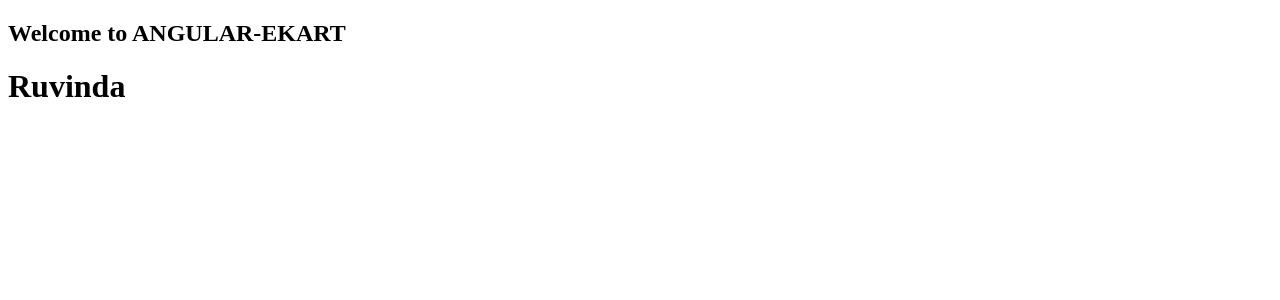
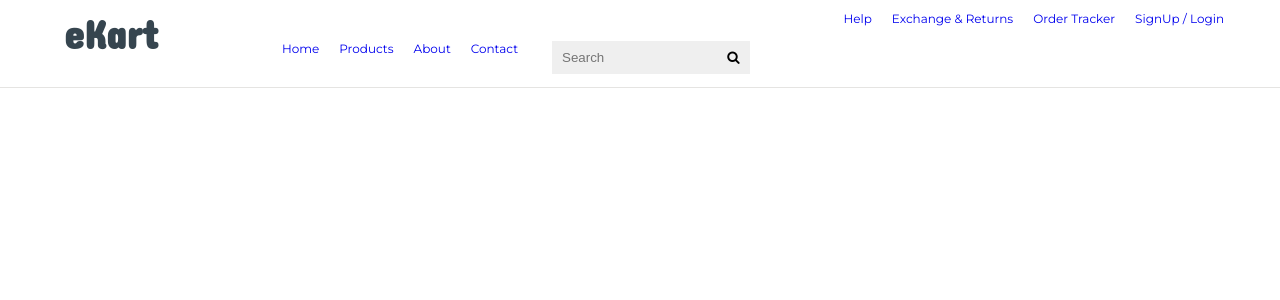
Before and after one commit to ruvindalakmal/ANGULAR-EKART, an Angular app: page / in a window 1280 px wide. Shown: the top 300 px of the page. Built offline with nearby package versions, Linux system fonts and the light colour scheme.

Commit message:
leran how to add local and global CSS

```diff
--- a/src/app/app.component.html
+++ b/src/app/app.component.html
@@ -1,3 +1 @@
-<h2>Welcome to {{title}}</h2>
-
 <app-header></app-header>
--- /dev/null
+++ b/src/app/header/header.component.css
@@ -0,0 +1,73 @@
+.ekart--header{
+  width: 100%;
+  height: 11vh;
+  display:flex;
+  flex-wrap: wrap;
+  border-bottom: #E5E4E2 1.5px solid;
+}
+
+.ekart-logo{
+  padding: 1.2vh 8vh;
+  font-size: 40px;
+  font-weight: bold;
+  color: #36454F;
+  font-family: 'Concert One', cursive;
+  width:20%;
+}
+.ekart--header--nav{
+  width: 80%;
+  padding: 1vh 2vh;
+  font-size: 12px;
+}
+.ekart--top--bar{
+  width:auto;
+  text-align: right;
+  padding-top: 3px;
+  padding-bottom: 15px;
+  padding-right: 30px;
+}
+/*.ekart-menu{*/
+/*  padding-top: 2vh;*/
+/*  padding: 1vh 1vh;*/
+/*  color: #36454F;*/
+/*  font-family: 'Roboto', sans-serif;*/
+/*  font-weight:normal;*/
+/*  font-size: 16px;*/
+/*  width:70%;*/
+/*  text-align: center;*/
+/*}*/
+.ekart--bottom--bar{
+  display: flex;
+}
+.ekart--search--bar{
+  padding: 0 3vh;
+}
+.ekart--search--box{
+  width: 170px;
+  height: 33px;
+  border: none;
+  background-color: #efefef;
+  padding: 2px 10px;
+}
+a{
+  text-decoration: none;
+  padding: 0 10px;
+}
+.ekart--search--btn{
+  width: 33px;
+  height: 33px;
+  border: none;
+  background-color: #efefef;
+  margin-left: -5px;
+}
+
+.btn{
+  padding: 15px 25px;
+  border: none;
+  margin: 10px 0px;
+}
+
+/*.btn-primary{*/
+/*  background-color: #28282B;*/
+/*  color: white;*/
+/*}*/
--- a/src/app/header/header.component.html
+++ b/src/app/header/header.component.html
@@ -1 +1,29 @@
-<h1>Ruvinda</h1>
+<div class="ekart--header">
+  <div class="ekart-logo">
+    <!-- <img src="images/logo.jpeg"> -->
+    eKart
+  </div>
+  <div class="ekart--header--nav">
+    <div class="ekart--top--bar">
+      <a href="#">Help</a>
+      <a href="#">Exchange & Returns</a>
+      <a href="#">Order Tracker</a>
+      <a href="#">SignUp / Login</a>
+    </div>
+    <div class="ekart--bottom--bar">
+      <div class="ekart-menu">
+        <a href="#">Home</a>
+        <a href="#">Products</a>
+        <a href="#">About</a>
+        <a href="#">Contact</a>
+      </div>
+      <div class="ekart--search--bar">
+        <input type="text" class="ekart--search--box" placeholder="Search">
+        <button class="ekart--search--btn">
+          <i class="fa fa fa-search" aria-hidden="true"></i>
+        </button>
+      </div>
+    </div>
+
+  </div>
+</div>
--- a/src/app/header/header.component.ts
+++ b/src/app/header/header.component.ts
@@ -4,6 +4,7 @@
   standalone: true,
   selector: 'app-header',
   templateUrl: './header.component.html',
+  styleUrl: './header.component.css'
 })
 export class HeaderComponent{
 
--- a/src/styles.css
+++ b/src/styles.css
@@ -1 +1,12 @@
 /* You can add global styles to this file, and also import other style files */
+@import url('https://fonts.googleapis.com/css2?family=Concert+One&family=Montserrat:ital,wght@0,100;0,200;0,300;0,400;1,100;1,200;1,300;1,400&family=Roboto:wght@100;300;400;500;700;900&display=swap');
+@import url('https://cdnjs.cloudflare.com/ajax/libs/font-awesome/4.6.3/css/font-awesome.min.css');
+*{
+  margin: 0px;
+  padding: 0px;
+  box-sizing: border-box;
+}
+
+body{
+  font-family: 'Montserrat', sans-serif;
+}
```
